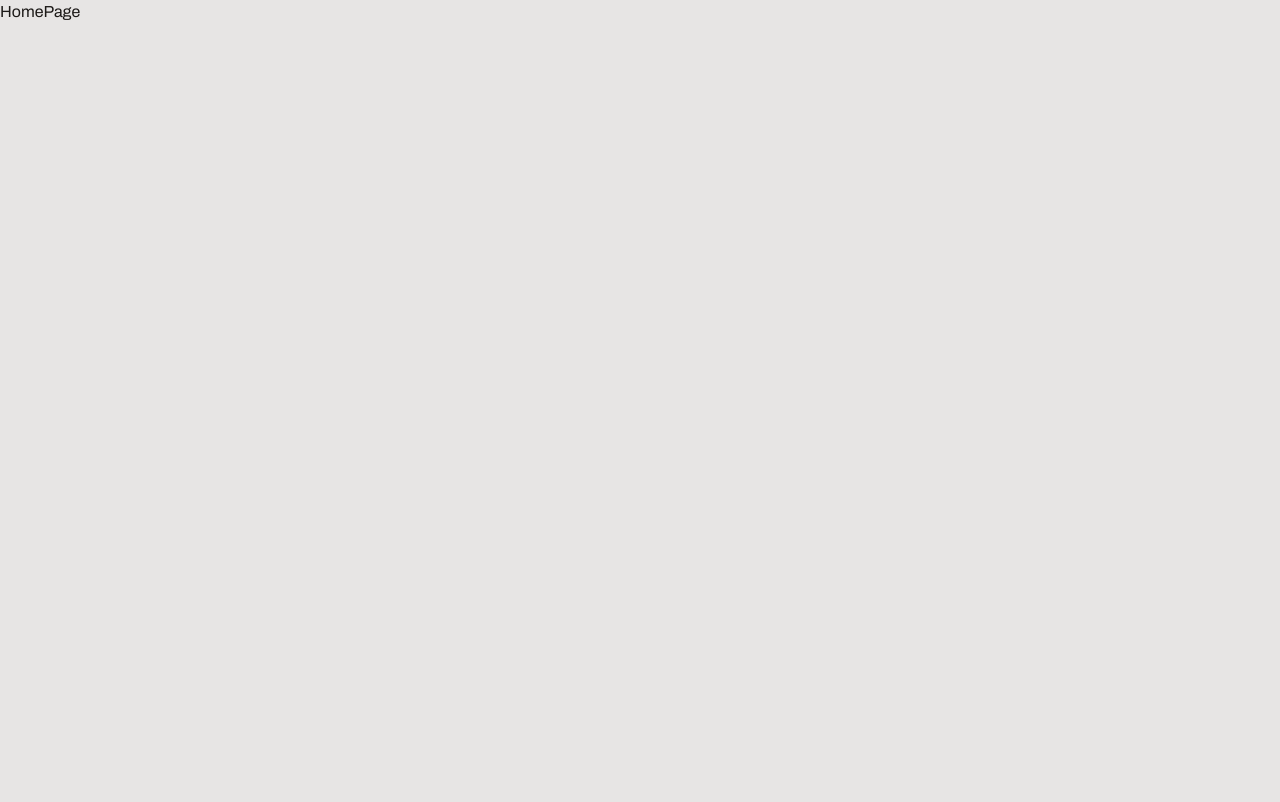
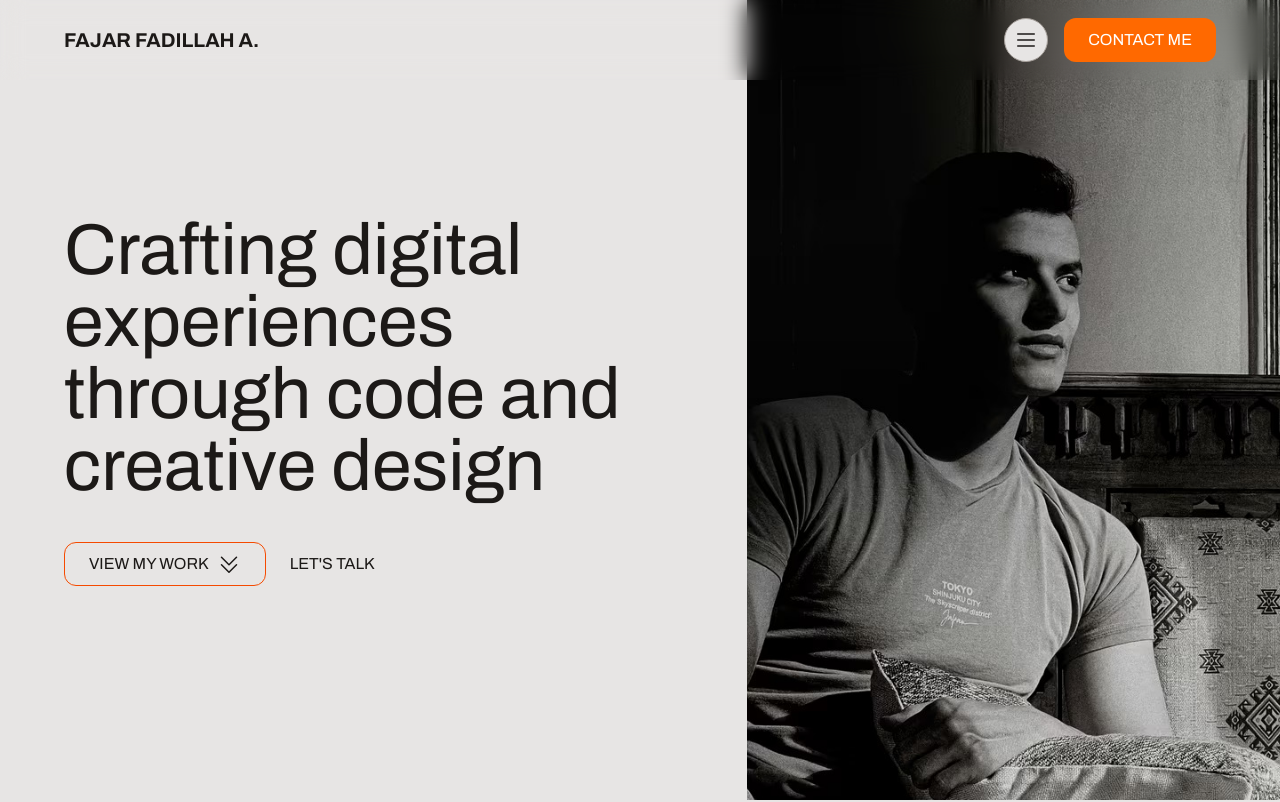
Before and after one commit to fajarfadillahh/fajarfadillahagustian-personal-website, a Next.js app: page / in a window 1280 px wide. Shown: the top 802 px of the page. Built offline with nearby package versions, Linux system fonts and the light colour scheme.

Commit message:
feat(sections): add header, hero & intro section component on home page

```diff
--- a/app/page.tsx
+++ b/app/page.tsx
@@ -1,3 +1,19 @@
+import { generateMetadata } from "@/lib/metadata";
+import SectionHeader from "@/sections/Header";
+import SectionHero from "@/sections/Hero";
+import SectionIntro from "@/sections/Intro";
+
+export const metadata = generateMetadata({
+  title: "Personal Website ✨",
+  description: "Selamat datang di officialy website Fajar Fadillah Agustian 🌱",
+});
+
 export default function HomePage() {
-  return <div>HomePage</div>;
+  return (
+    <>
+      <SectionHeader />
+      <SectionHero />
+      <SectionIntro />
+    </>
+  );
 }
--- a/sections/Header.tsx
+++ b/sections/Header.tsx
@@ -1,3 +1,32 @@
+"use client";
+
+import Button from "@/components/Button";
+import { ListIcon } from "@phosphor-icons/react";
+
 export default function SectionHeader() {
-  return <div>Header</div>;
+  return (
+    <header className="fixed top-0 left-0 w-full backdrop-blur-md">
+      <div className="container max-w-full!">
+        <div className="flex h-20 items-center justify-between">
+          <div>
+            <a href="/">
+              <span className="text-xl font-bold uppercase">
+                Fajar Fadillah A.
+              </span>
+            </a>
+          </div>
+
+          <div className="flex items-center gap-4">
+            <div className="inline-flex size-11 items-center justify-center rounded-full border border-stone-400 bg-stone-200">
+              <ListIcon size={24} />
+            </div>
+
+            <Button variant="primary" className="hidden md:inline-flex">
+              Contact Me
+            </Button>
+          </div>
+        </div>
+      </div>
+    </header>
+  );
 }
--- a/sections/Hero.tsx
+++ b/sections/Hero.tsx
@@ -1,3 +1,45 @@
+"use client";
+
+import heroImage from "@/assets/images/hero-image.jpg";
+import Button from "@/components/Button";
+import { CaretDoubleDownIcon } from "@phosphor-icons/react";
+import Image from "next/image";
+
 export default function SectionHero() {
-  return <div>Hero</div>;
+  return (
+    <section>
+      <div className="grid items-stretch md:h-screen md:grid-cols-12">
+        <div className="flex flex-col justify-center md:col-span-7">
+          <div className="container max-w-full!">
+            <h1 className="mt-40 text-5xl md:mt-0 md:text-6xl lg:text-7xl">
+              Crafting digital experiences through code and creative design
+            </h1>
+
+            <div className="mt-10 flex flex-col items-start gap-6 md:flex-row md:items-center">
+              <Button
+                variant="secondary"
+                iconAfter={<CaretDoubleDownIcon size={24} />}
+              >
+                <span>View my work</span>
+              </Button>
+
+              <Button variant="text">Let's talk</Button>
+            </div>
+          </div>
+        </div>
+
+        <div className="md:col-span-5">
+          <div className="mt-20 md:mt-0 md:h-full">
+            <Image
+              src={heroImage}
+              alt="my potrait"
+              width={739}
+              height={900}
+              className="size-full object-cover"
+            />
+          </div>
+        </div>
+      </div>
+    </section>
+  );
 }
--- a/sections/Intro.tsx
+++ b/sections/Intro.tsx
@@ -1,3 +1,12 @@
 export default function SectionIntro() {
-  return <div>Intro</div>;
+  return (
+    <section className="mt-12 py-24 md:mt-16 md:py-32 lg:mt-20 lg:py-40">
+      <div className="container">
+        <h2 className="text-4xl md:text-7xl lg:w-[80%] lg:text-8xl">
+          Building beautiful websites with clean code and thoughtful design to
+          help your business and stand out online
+        </h2>
+      </div>
+    </section>
+  );
 }
```
